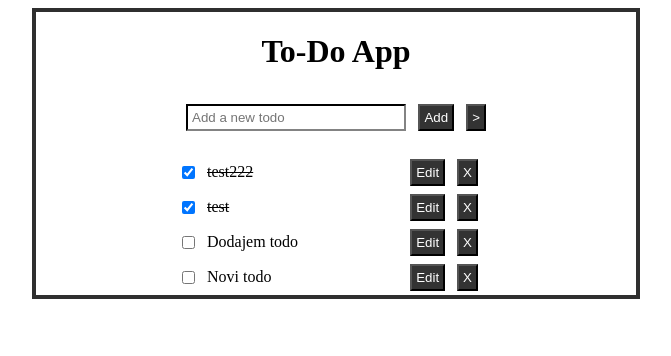
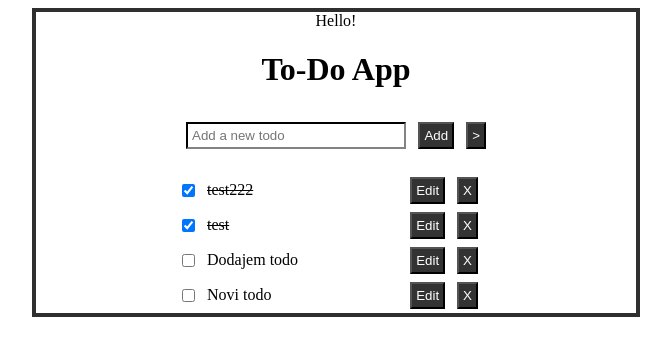
Before and after one commit to bencun/sedc-app, a Vue app: page / in a window 1280 px wide. Shown: the top 356 px of the page, without its empty margins (304-975 px from the left). Built offline with nearby package versions, Linux system fonts and the light colour scheme; data requests are answered from the project's data file.

Commit message:
Added root route.

```diff
--- a/src/App.vue
+++ b/src/App.vue
@@ -1,5 +1,6 @@
 <template>
   <div id="app">
+    <router-view></router-view>
     <div>
       <h1 class="title">To-Do App</h1>
       <task-form/>
--- a/src/router/index.js
+++ b/src/router/index.js
@@ -1,12 +1,20 @@
 import Vue from 'vue'
 import VueRouter from 'vue-router'
+import MainContainer from '../views/MainContainer.vue'
 
 Vue.use(VueRouter)
 
-const routes = []
+const routes = [
+  {
+    path: '/',
+    name: 'Root',
+    component: MainContainer,
+  },
+]
 
 const router = new VueRouter({
-  routes
+  routes,
+  mode: 'history',
 })
 
 export default router
--- /dev/null
+++ b/src/views/MainContainer.vue
@@ -0,0 +1,15 @@
+<template>
+  <div>
+      Hello!
+  </div>
+</template>
+
+<script>
+export default {
+  name: 'MainContainer'
+}
+</script>
+
+<style>
+
+</style>
```
